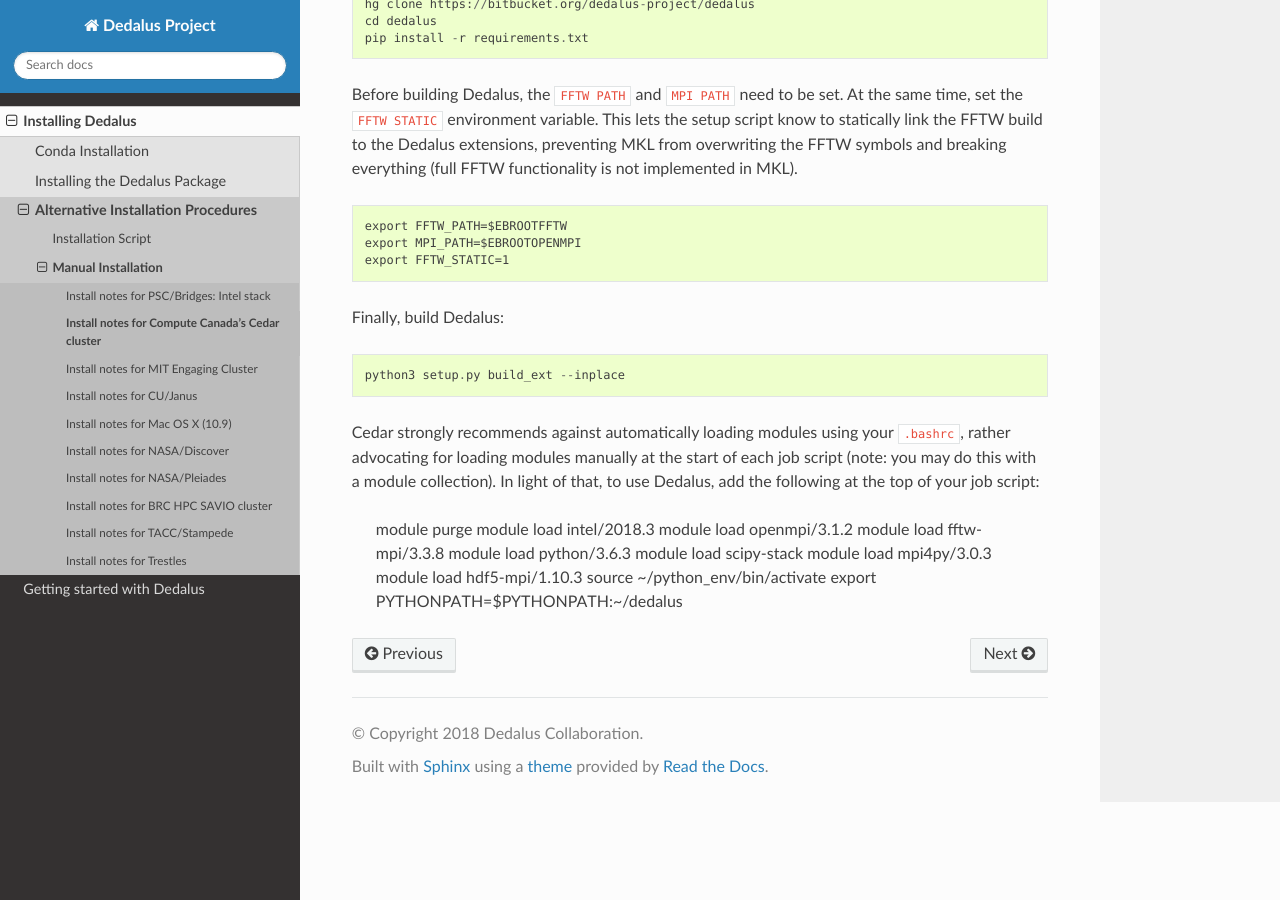
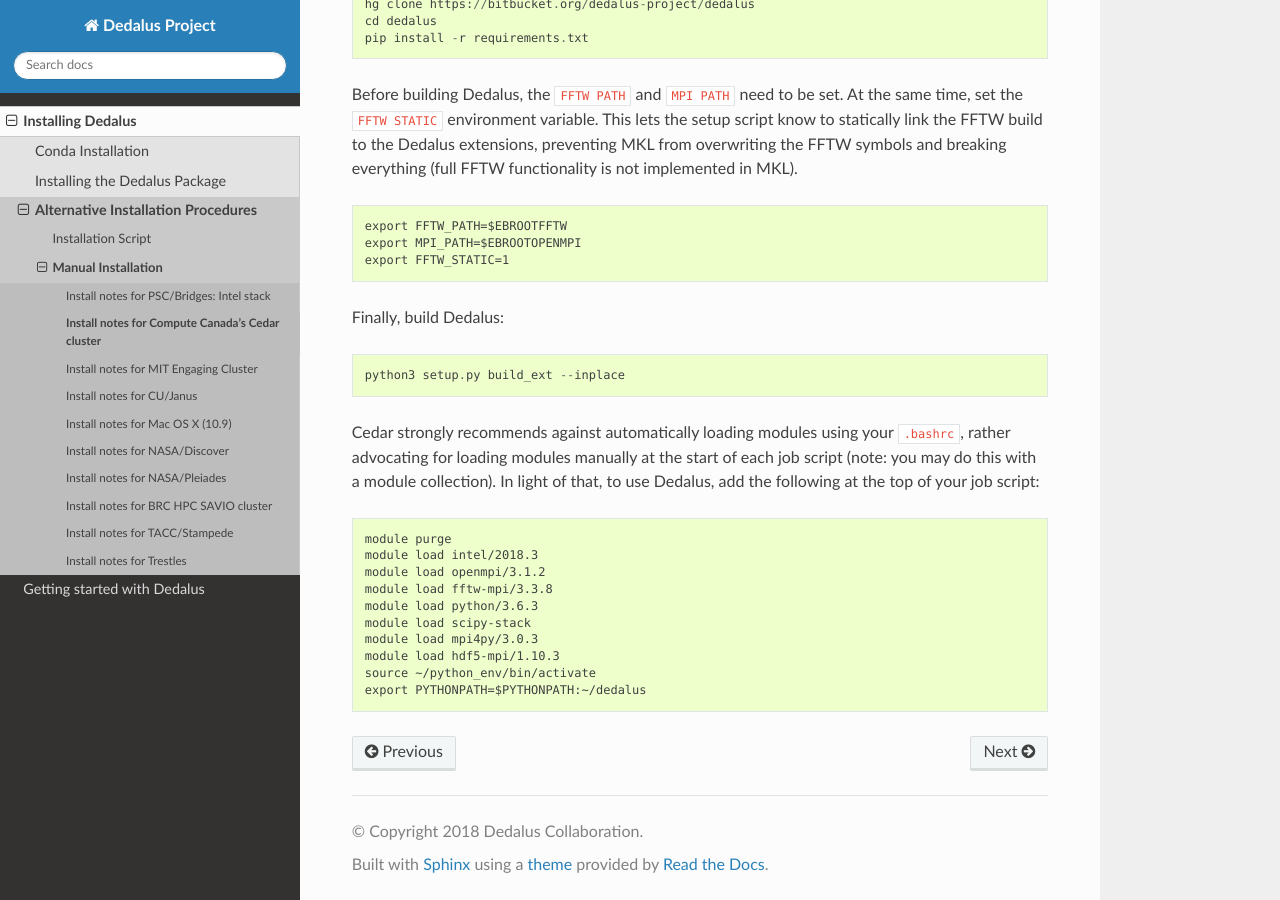
Before and after one commit to DedalusProject/dedalus, a Sphinx documentation site: the page built from docs/machines/cedar/cedar.rst, in a window 1280 px wide and 900 px high, scrolled down 962 px. Built offline with Sphinx 7.4.7 and the Read the Docs theme 2.0.0, drawn with Linux system fonts in a browser that asks for light colours; pages that are not in the unit, such as notebooks, are missing from menus.

Commit message:
Doc typo
hg hash: 0a9c0e3caf4a8e4b9097b1e1e2b909f030d7497d

```diff
--- a/docs/machines/cedar/cedar.rst
+++ b/docs/machines/cedar/cedar.rst
@@ -54,7 +54,7 @@ Finally, build Dedalus::
     python3 setup.py build_ext --inplace
 
 Cedar strongly recommends against automatically loading modules using your ``.bashrc``, rather advocating for loading modules manually at the start of each job script (note: you may do this with a module collection).
-In light of that, to use Dedalus, add the following at the top of your job script:
+In light of that, to use Dedalus, add the following at the top of your job script::
 
     module purge
     module load intel/2018.3
```
